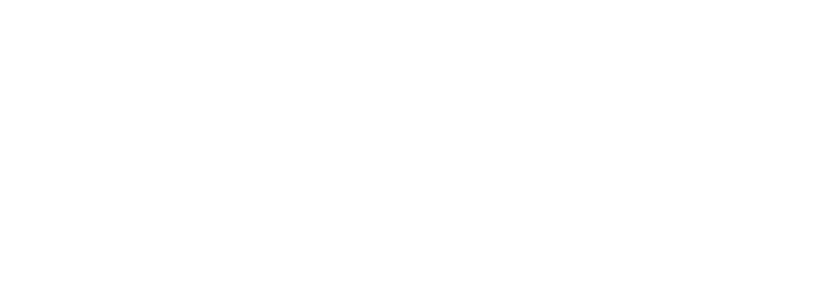
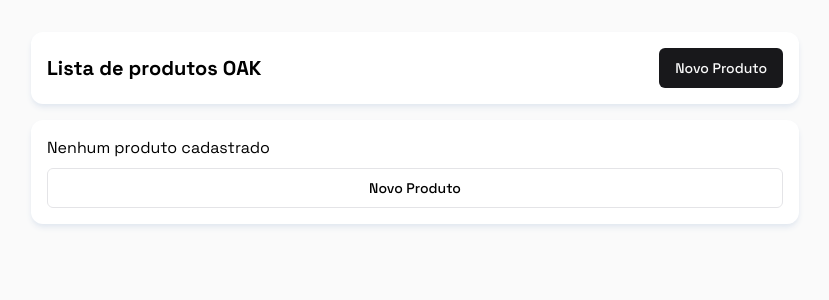
Before and after one commit to GuiPiangers/oak-products, a Next.js app: page / in a window 1280 px wide. Shown: the top 300 px of the page, without its empty margins (225-1054 px from the left). Built offline with nearby package versions, Linux system fonts and the light colour scheme.

Commit message:
feat: create home page template

```diff
--- a/src/app/page.tsx
+++ b/src/app/page.tsx
@@ -1,7 +1,17 @@
+import ProductTable from "@/components/products/ProductTable";
+import { Box } from "@/components/ui/Box";
+import { Button } from "@/components/ui/button";
+
 export default function Home() {
   return (
-    <section>
-
+    <section className="w-full flex flex-col gap-4 items-center bg-zinc-50 h-full px-4 py-8">
+      <Box className="flex justify-between w-full max-w-screen-md gap-2 items-center">
+        <h1 className="text-xl font-bold">Lista de produtos OAK</h1>
+        <Button>Novo Produto</Button>
+      </Box>
+      <Box className="w-full max-w-screen-md overflow-y-auto">
+        <ProductTable productList={[]}/>
+      </Box>
     </section>
   );
 }
```
